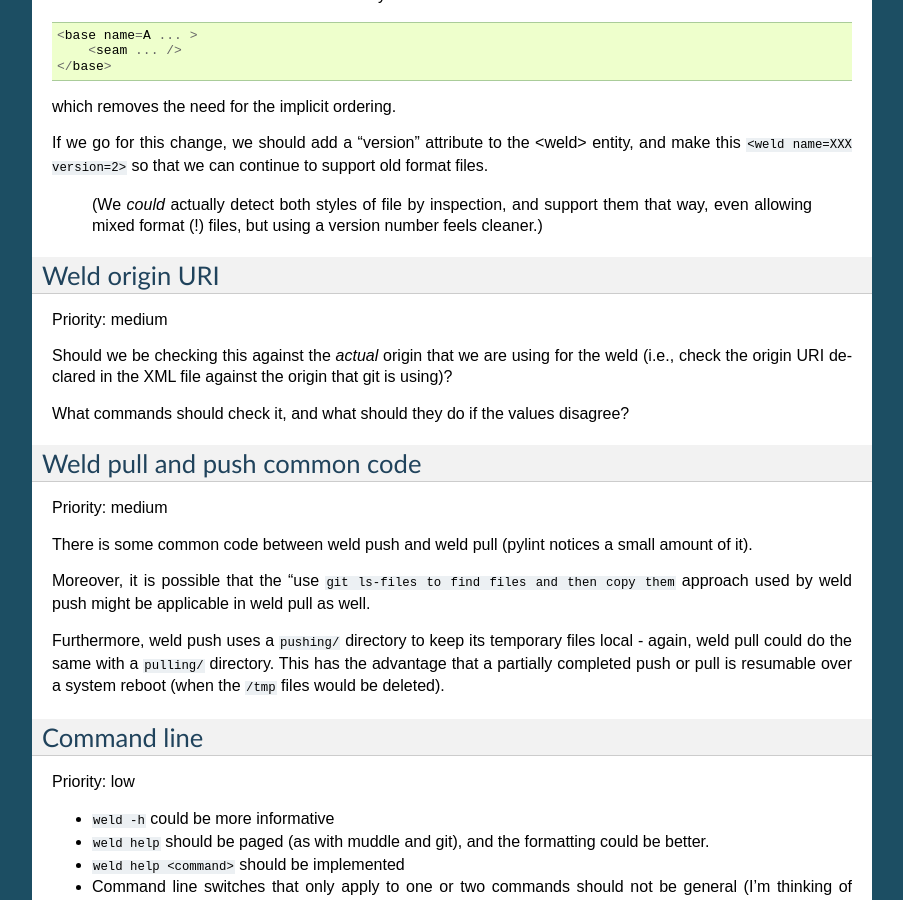
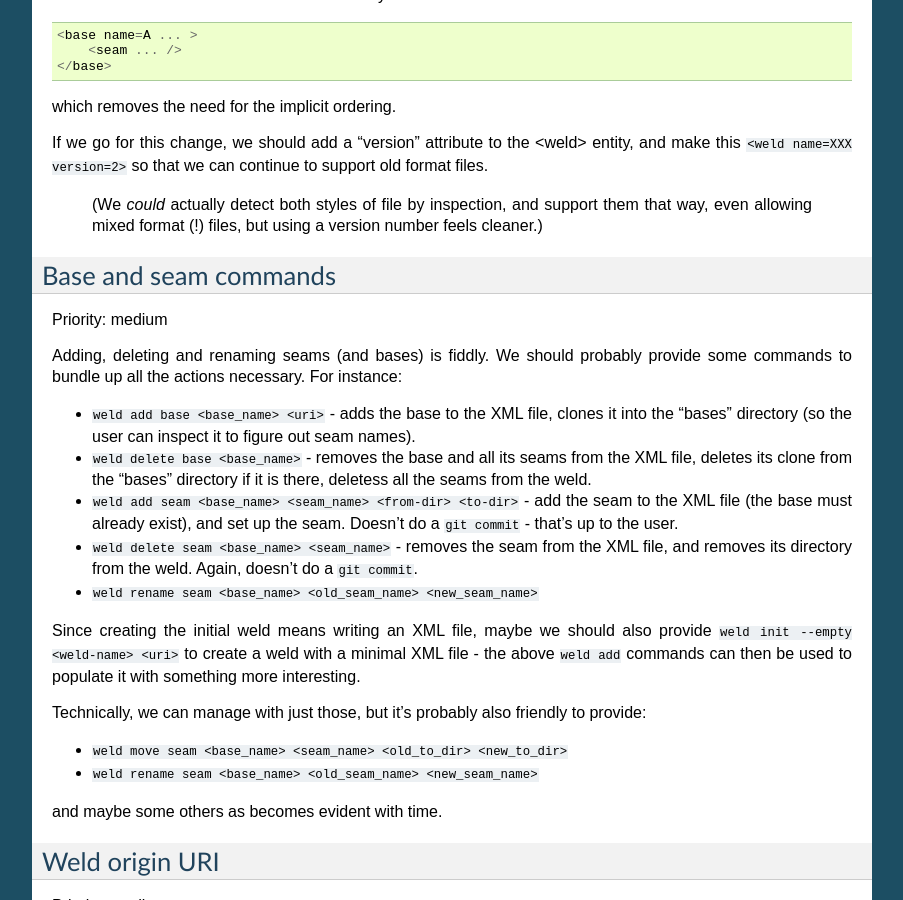
Before and after one commit to kynesim/weld, a Sphinx documentation site: the page built from docs/todo.txt, in a window 1280 px wide and 900 px high, scrolled down 639 px. Shown: the whole window, without its empty margins (198-1101 px from the left). Built offline with Sphinx 7.4.7, drawn with Linux system fonts in a browser that asks for light colours; some of the changed text lies outside the part shown.

Commit message:
Describe some other maybe useful commands

```diff
--- a/docs/todo.txt
+++ b/docs/todo.txt
@@ -45,6 +45,40 @@ to support old format files.
   (We *could* actually detect both styles of file by inspection, and
   support them that way, even allowing mixed format (!) files, but using
   a version number feels cleaner.)
+
+Base and seam commands
+======================
+Priority: medium
+
+Adding, deleting and renaming seams (and bases) is fiddly. We should probably
+provide some commands to bundle up all the actions necessary. For instance:
+
+* ``weld add base <base_name> <uri>`` - adds the base to the XML file, clones
+  it into the "bases" directory (so the user can inspect it to figure out seam
+  names).
+* ``weld delete base <base_name>`` - removes the base and all its seams from
+  the XML file, deletes its clone from the "bases" directory if it is there,
+  deletess all the seams from the weld.
+* ``weld add seam <base_name> <seam_name> <from-dir> <to-dir>`` - add the seam
+  to the XML file (the base must already exist), and set up the seam. Doesn't
+  do a ``git commit`` - that's up to the user.
+* ``weld delete seam <base_name> <seam_name>`` - removes the seam from the XML
+  file, and removes its directory from the weld. Again, doesn't do a ``git
+  commit``.
+* ``weld rename seam <base_name> <old_seam_name> <new_seam_name>``
+
+Since creating the initial weld means writing an XML file, maybe we should
+also provide ``weld init --empty <weld-name> <uri>`` to create a weld with a
+minimal XML file - the above ``weld add`` commands can then be used to
+populate it with something more interesting.
+
+Technically, we can manage with just those, but it's probably also friendly to
+provide:
+
+* ``weld move seam <base_name> <seam_name> <old_to_dir> <new_to_dir>``
+* ``weld rename seam <base_name> <old_seam_name> <new_seam_name>``
+
+and maybe some others as becomes evident with time.
 
 Weld origin URI
 ===============
```
